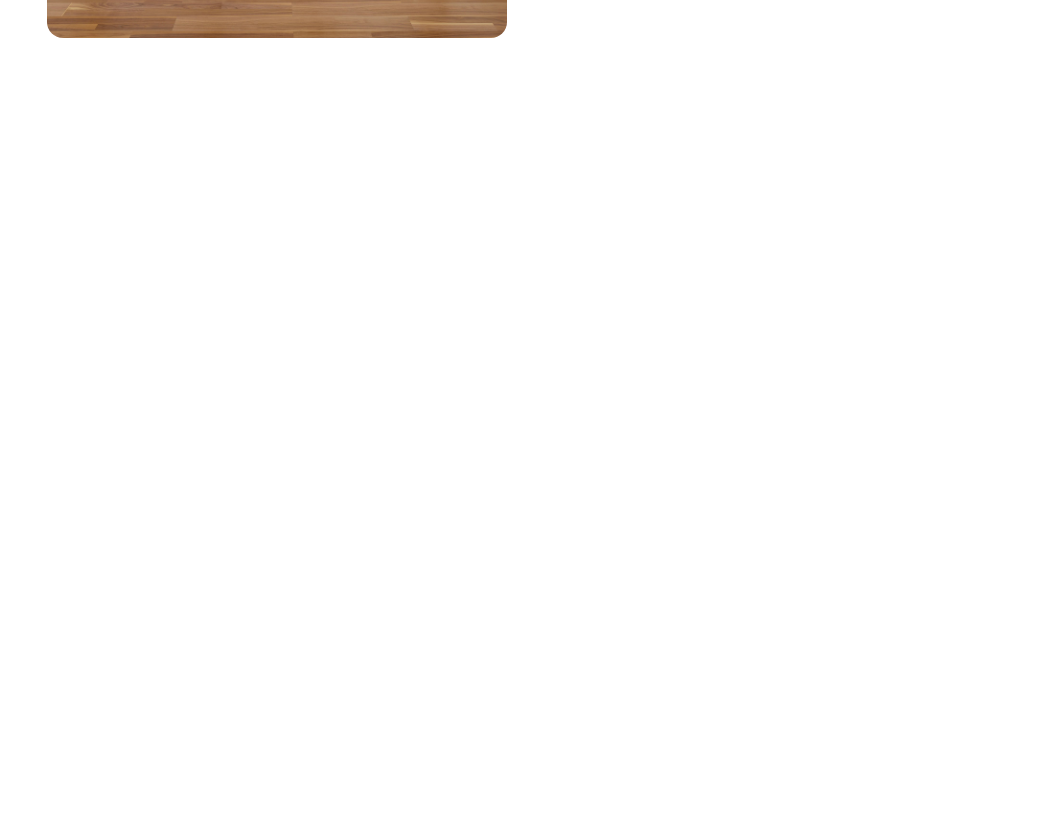
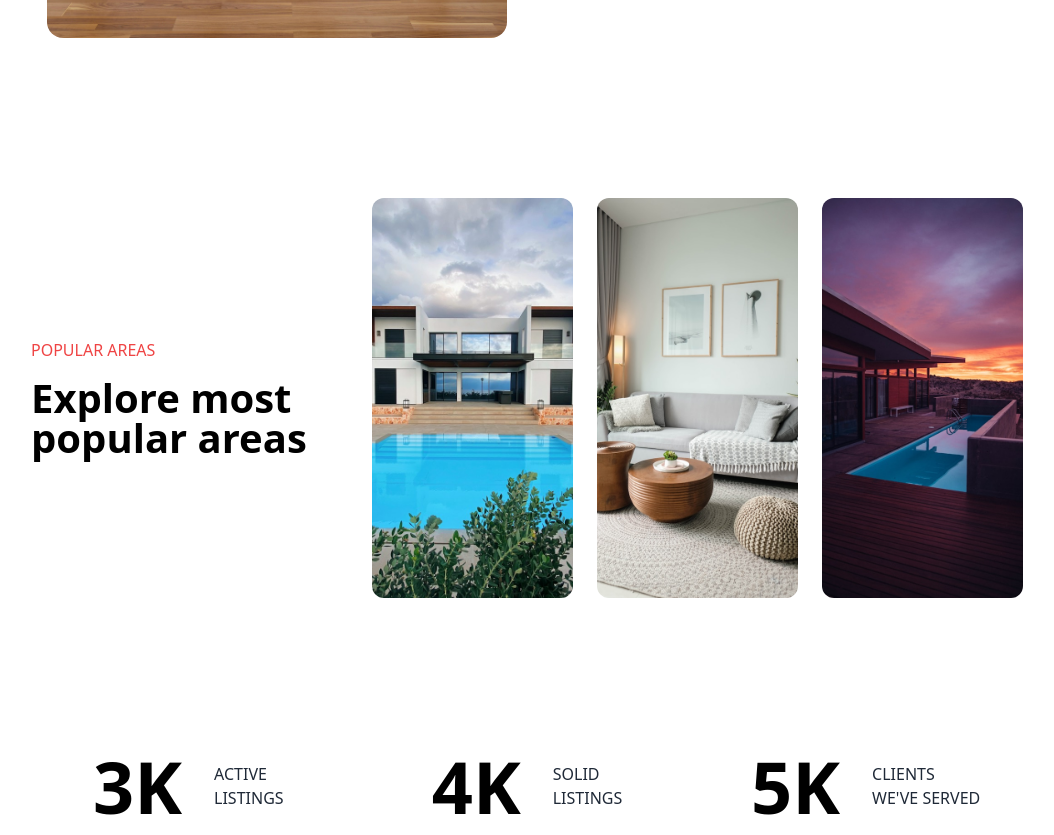
Before and after one commit to subarnoturja/Assignment9, a React (Vite) app: page / in a window 1280 px wide. Shown: the part 1270-2105 px from the top of the page, without its empty margins (113-1167 px from the left). Before the commit the page ends 1388 px from the top, so only its background shows below. Built offline with nearby package versions, Linux system fonts and the light colour scheme.

Commit message:
popular areas added

```diff
--- a/src/components/Navbar/Navbar.jsx
+++ b/src/components/Navbar/Navbar.jsx
@@ -1,11 +1,11 @@
 import React from "react";
-import { Link, NavLink } from "react-router-dom";
+import { Link } from "react-router-dom";
 
 const Navbar = () => {
     const navLinks = (
     <>
         <li>
-            <NavLink to='/'>Home</NavLink>
+            <Link to='/'>Home</Link>
         </li>
     </>
     )
--- a/src/components/PopularArea/PopularArea.jsx
+++ b/src/components/PopularArea/PopularArea.jsx
@@ -1,9 +1,50 @@
 import React from 'react';
+import area1 from '../../assets/area1.jpg'
+import area2 from '../../assets/area2.jpg'
+import area3 from '../../assets/area3.jpg'
 
 const PopularArea = () => {
     return (
-        <div>
-
+        <div className='lg:w-[90%] w-full h-fit m-auto bg-cover bg-center rounded-xl flex justify-center flex-col items-center lg:px-20 px-6 py-20 gap-20'>
+            <div className='w-full grid lg:grid-cols-3 grid-cols-1 justify-center items-center gap-8'>
+                <div>
+                    <h1 data-aos='zoom-in' className='text-red-500'>POPULAR AREAS</h1>
+                    <h1 data-aos='zoom-in' className='text-black text-[40px] font-semibold leading-10 mt-4'>
+                        Explore most <br /> popular areas
+                    </h1>
+                </div>
+                <div className='grid lg:grid-cols-3 col-span-2 grid-cols-1 justify-center items-center gap-6'>
+                    <div data-aos='zoom-in' data-aos-delay='400'
+                    style={{ backgroundImage: `url(${area1})` }}
+                    className='h-[400px] bg-cover bg-center rounded-xl'
+                    ></div>
+                    <div data-aos='zoom-in' data-aos-delay='400'
+                    style={{ backgroundImage: `url(${area2})` }}
+                    className='h-[400px] bg-cover bg-center rounded-xl'
+                    ></div>
+                    <div data-aos='zoom-in' data-aos-delay='400'
+                    style={{ backgroundImage: `url(${area3})` }}
+                    className='h-[400px] bg-cover bg-center rounded-xl'
+                    ></div>
+                </div>
+            </div>
+            <div className='w-full grid lg:grid-cols-3 grid-cols-1 lg:justify-center justify-start items-center gap-6'>
+                <div data-aos='slide-up' data-aos-delay='200'
+                className='flex justify-center lg:items-center gap-8 w-full'>
+                    <h1 className='text-black text-7xl font-semibold'>3K</h1>
+                    <h1>ACTIVE <br /> LISTINGS</h1>
+                </div>
+                <div data-aos='slide-up' data-aos-delay='200'
+                className='flex justify-center lg:items-center gap-8 w-full'>
+                    <h1 className='text-black text-7xl font-semibold'>4K</h1>
+                    <h1>SOLID <br /> LISTINGS</h1>
+                </div>
+                <div data-aos='slide-up' data-aos-delay='200'
+                className='flex justify-center lg:items-center gap-8 w-full'>
+                    <h1 className='text-black text-7xl font-semibold'>5K</h1>
+                    <h1>CLIENTS <br /> WE'VE SERVED</h1>
+                </div>
+            </div>
         </div>
     );
 };
```
